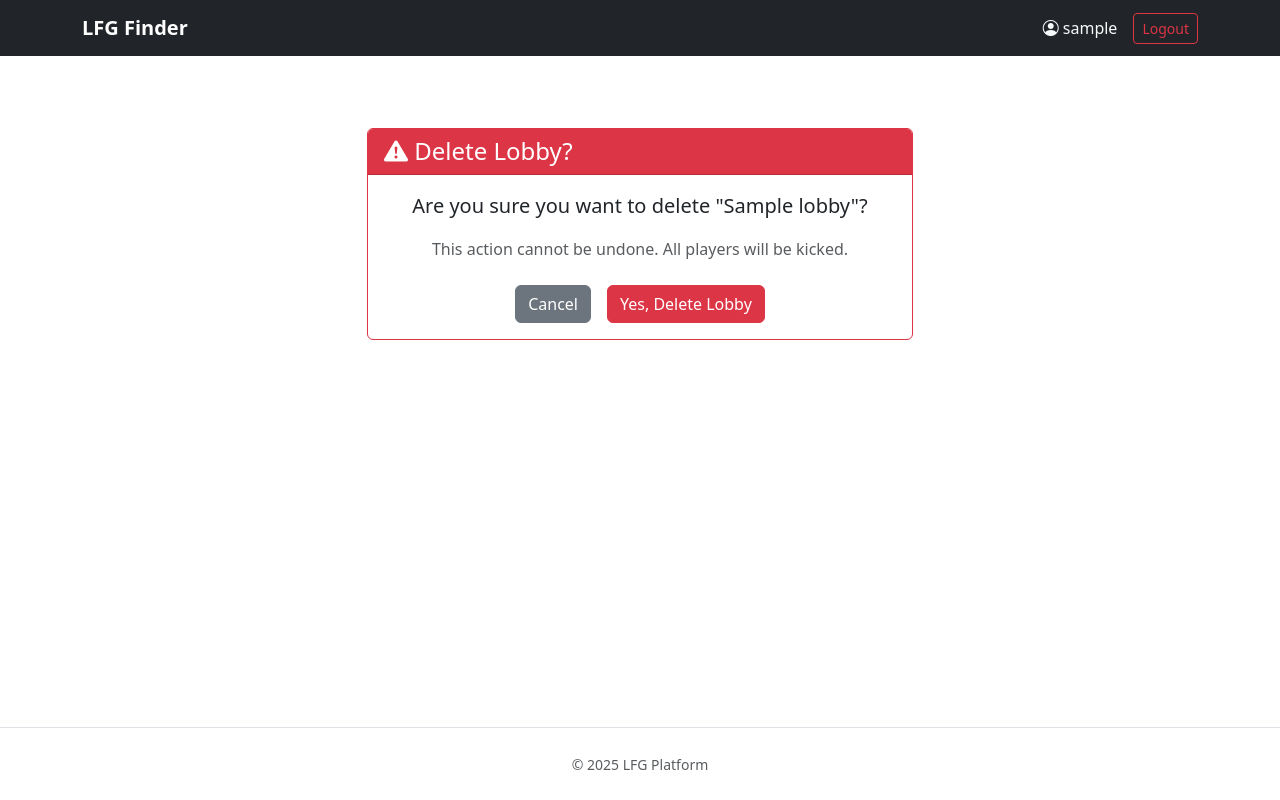
After one commit to tigersaymon/lfg-teammate-finder, a Django app: a page that uses templates/lobbies/lobby_confirm_delete.html in a window 1280 px wide. The commit adds this page. Run offline with Django 5.2, Linux system fonts and the light colour scheme; a user stored in the database is signed in; tables that the repository leaves empty hold one stand-in row (values such as "Sample post"); some libraries are stand-ins or nearby versions.

Commit message:
feat: implement lobby deletion for host

```diff
--- a/lobbies/urls.py
+++ b/lobbies/urls.py
@@ -2,7 +2,10 @@ from django.urls import path
 from .views import (
     LobbyListView,
     LobbyCreateView,
-    LobbyDetailView, JoinSlotView, LeaveSlotView
+    LobbyDetailView,
+    LobbyDeleteView,
+    JoinSlotView,
+    LeaveSlotView
 )
 
 app_name = "lobbies"
@@ -11,6 +14,7 @@ urlpatterns = [
     path("<slug:game_slug>/", LobbyListView.as_view(), name="lobby-list"),
     path("<slug:game_slug>/create/", LobbyCreateView.as_view(), name="lobby-create"),
     path("<slug:game_slug>/<uuid:invite_link>/", LobbyDetailView.as_view(), name="lobby-detail"),
+    path("<slug:game_slug>/<uuid:invite_link>/delete/", LobbyDeleteView.as_view(), name="lobby-delete"),
     path("<slug:game_slug>/<uuid:invite_link>/join/<int:slot_id>/", JoinSlotView.as_view(), name="lobby-join"),
     path("<slug:game_slug>/<uuid:invite_link>/leave/<int:slot_id>/", LeaveSlotView.as_view(), name="lobby-leave"),
 ]
--- a/lobbies/views.py
+++ b/lobbies/views.py
@@ -1,10 +1,10 @@
 from django.contrib import messages
-from django.contrib.auth.mixins import LoginRequiredMixin
+from django.contrib.auth.mixins import LoginRequiredMixin, UserPassesTestMixin
 from django.db import transaction
 from django.db.models import Count, Q, F
 from django.http import HttpResponse
 from django.shortcuts import render, get_object_or_404, redirect
-from django.urls import reverse
+from django.urls import reverse, reverse_lazy
 from django.views import generic, View
 
 from games.models import Game
@@ -88,6 +88,20 @@ class LobbyDetailView(generic.DetailView):
             "slots__player",
             "slots__required_role"
         )
+
+
+class LobbyDeleteView(LoginRequiredMixin, UserPassesTestMixin, generic.DeleteView):
+    model = Lobby
+    template_name = "lobbies/lobby_confirm_delete.html"
+    slug_url_kwarg = "invite_link"
+    slug_field = "invite_link"
+
+    def test_func(self):
+        lobby = self.get_object()
+        return lobby.host == self.request.user
+
+    def get_success_url(self):
+        return reverse_lazy("lobbies:lobby-list", kwargs={"game_slug": self.kwargs["game_slug"]})
 
 
 class JoinSlotView(LoginRequiredMixin, View):
--- /dev/null
+++ b/templates/lobbies/lobby_confirm_delete.html
@@ -0,0 +1,27 @@
+{% extends "base.html" %}
+
+{% block content %}
+  <div class="row justify-content-center mt-5">
+    <div class="col-md-6">
+      <div class="card border-danger">
+        <div class="card-header bg-danger text-white">
+          <h4 class="mb-0"><i class="bi bi-exclamation-triangle-fill"></i> Delete Lobby?</h4>
+        </div>
+        <div class="card-body text-center">
+          <p class="lead">Are you sure you want to delete <strong>"{{ lobby.title }}"</strong>?</p>
+          <p class="text-muted">This action cannot be undone. All players will be kicked.</p>
+
+          <form method="post">
+            {% csrf_token %}
+            <div class="d-flex justify-content-center gap-3 mt-4">
+              <a href="{% url 'lobbies:lobby-detail' lobby.game.slug lobby.invite_link %}" class="btn btn-secondary">
+                Cancel
+              </a>
+              <button type="submit" class="btn btn-danger">Yes, Delete Lobby</button>
+            </div>
+          </form>
+        </div>
+      </div>
+    </div>
+  </div>
+{% endblock %}
```
Also changed, not shown: templates/lobbies/lobby_detail.html (+13 -2 lines).
